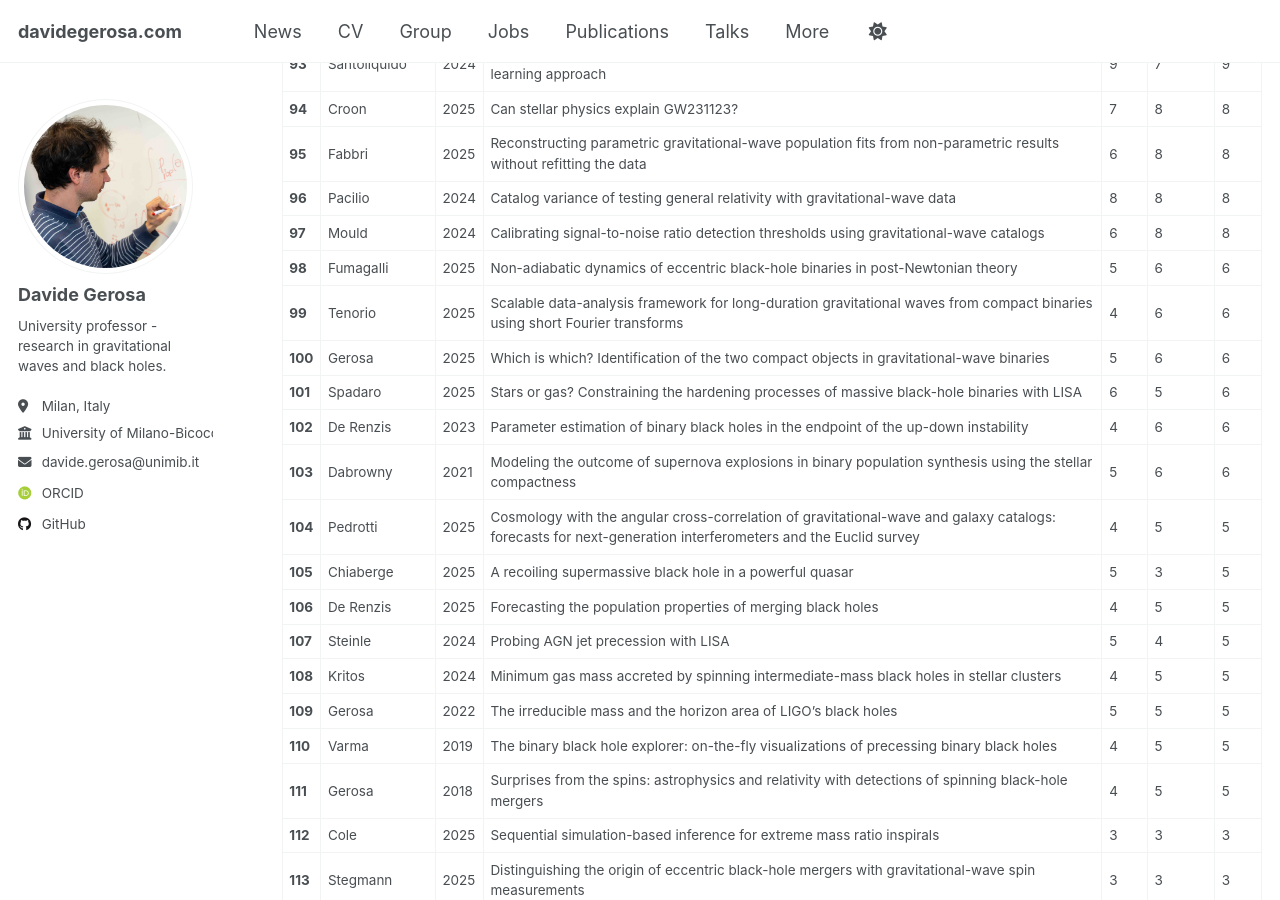
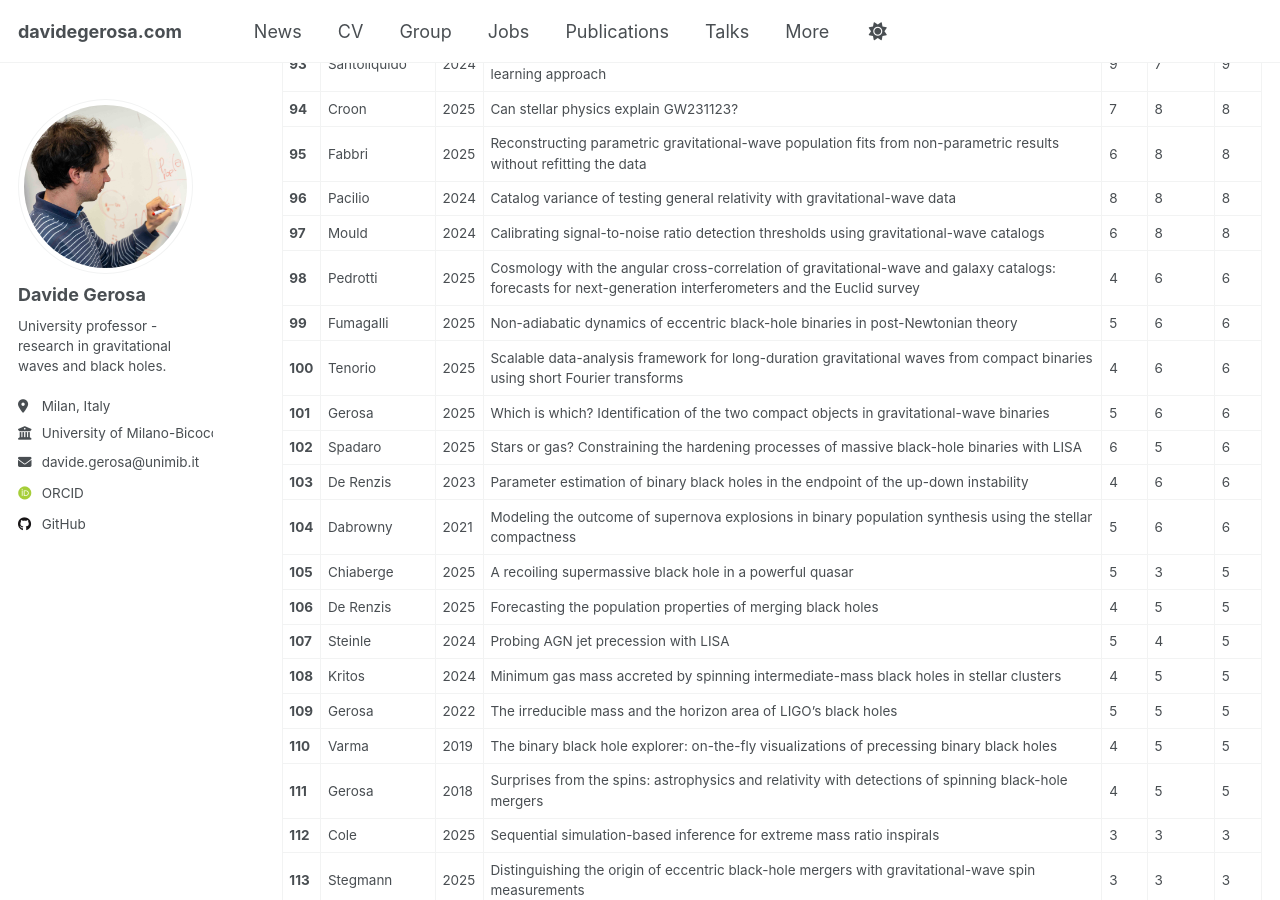
Before and after one commit to dgerosa/website, a Jekyll site: the page built from _pages/citations.md, in a window 1280 px wide and 900 px high, scrolled down 4237 px. Built offline with Jekyll 4.4.1, drawn with Linux system fonts in a browser that asks for light colours; some web fonts are replaced; some of the changed text lies outside the part shown.

Commit message:
Website update from workflow

```diff
--- a/_pages/_citations.md
+++ b/_pages/_citations.md
@@ -106,13 +106,13 @@
 | **95** | Fabbri | 2025 | Reconstructing parametric gravitational-wave population fits from non-parametric results without refitting the data | 6 | 8 | 8 |
 | **96** | Pacilio | 2024 | Catalog variance of testing general relativity with gravitational-wave data | 8 | 8 | 8 |
 | **97** | Mould | 2024 | Calibrating signal-to-noise ratio detection thresholds using gravitational-wave catalogs | 6 | 8 | 8 |
-| **98** | Fumagalli | 2025 | Non-adiabatic dynamics of eccentric black-hole binaries in post-Newtonian theory | 5 | 6 | 6 |
-| **99** | Tenorio | 2025 | Scalable data-analysis framework for long-duration gravitational waves from compact binaries using short Fourier transforms | 4 | 6 | 6 |
-| **100** | Gerosa | 2025 | Which is which? Identification of the two compact objects in gravitational-wave binaries | 5 | 6 | 6 |
-| **101** | Spadaro | 2025 | Stars or gas? Constraining the hardening processes of massive black-hole binaries with LISA | 6 | 5 | 6 |
-| **102** | De Renzis | 2023 | Parameter estimation of binary black holes in the endpoint of the up-down instability | 4 | 6 | 6 |
-| **103** | Dabrowny | 2021 | Modeling the outcome of supernova explosions in binary population synthesis using the stellar compactness | 5 | 6 | 6 |
-| **104** | Pedrotti | 2025 | Cosmology with the angular cross-correlation of gravitational-wave and galaxy catalogs: forecasts for next-generation interferometers and the Euclid survey | 4 | 5 | 5 |
+| **98** | Pedrotti | 2025 | Cosmology with the angular cross-correlation of gravitational-wave and galaxy catalogs: forecasts for next-generation interferometers and the Euclid survey | 4 | 6 | 6 |
+| **99** | Fumagalli | 2025 | Non-adiabatic dynamics of eccentric black-hole binaries in post-Newtonian theory | 5 | 6 | 6 |
+| **100** | Tenorio | 2025 | Scalable data-analysis framework for long-duration gravitational waves from compact binaries using short Fourier transforms | 4 | 6 | 6 |
+| **101** | Gerosa | 2025 | Which is which? Identification of the two compact objects in gravitational-wave binaries | 5 | 6 | 6 |
+| **102** | Spadaro | 2025 | Stars or gas? Constraining the hardening processes of massive black-hole binaries with LISA | 6 | 5 | 6 |
+| **103** | De Renzis | 2023 | Parameter estimation of binary black holes in the endpoint of the up-down instability | 4 | 6 | 6 |
+| **104** | Dabrowny | 2021 | Modeling the outcome of supernova explosions in binary population synthesis using the stellar compactness | 5 | 6 | 6 |
 | **105** | Chiaberge | 2025 | A recoiling supermassive black hole in a powerful quasar | 5 | 3 | 5 |
 | **106** | De Renzis | 2025 | Forecasting the population properties of merging black holes | 4 | 5 | 5 |
 | **107** | Steinle | 2024 | Probing AGN jet precession with LISA | 5 | 4 | 5 |
```
Also changed, not shown: other parts of _pages/_citations.md (+8 -8 lines), _pages/_group.md (+1 -1 lines), _pages/_publications.md (+1 -1 lines), _pages/_talks.md (+1 -1 lines).
